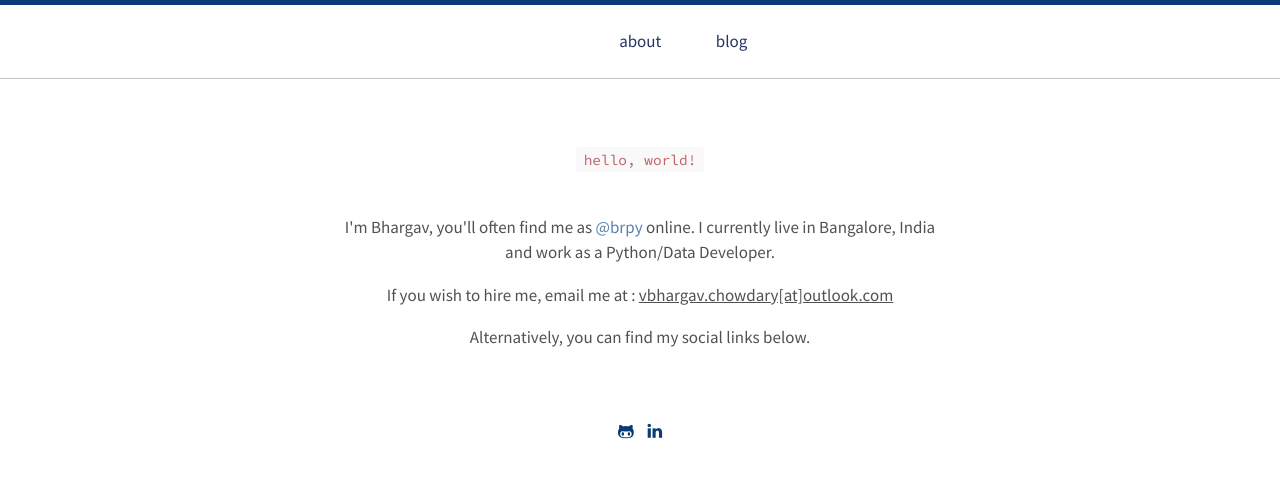
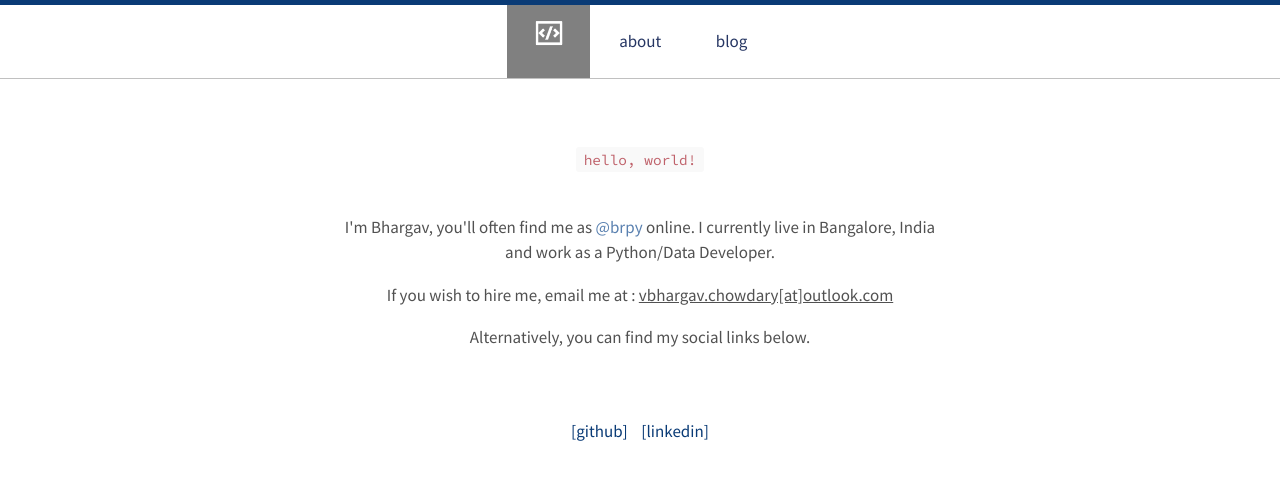
Before and after one commit to hssharadga/hssharadga.github.io, a Jekyll site: the page built from index.html, in a window 1280 px wide. Shown: the top 480 px of the page. Built offline with Jekyll 4.4.1, drawn with Linux system fonts in a browser that asks for light colours.

Commit message:
fix nav bar

```diff
--- a/_layouts/default.html
+++ b/_layouts/default.html
@@ -6,7 +6,7 @@
   <body>
     <nav class="nav-main">
       <ul>
-	      <li class="hvr-underline-reveal"><a href="{{ site.url }}"><img src="{{ site.url }}/favicon.png" alt="logo" width="32" height="32"></a></li>
+	      <li class="hvr-underline-reveal nav-logo"><a href="{{ site.url }}"><img src="{{ site.url }}/favicon.png" alt="logo" width="32" height="32"></a></li>
         <li class="hvr-underline-reveal"><a href="{{ site.baseurl }}/about/">about</a></li>
         <li class="hvr-underline-reveal"><a href="{{ site.baseurl }}/blog/">blog</a></li>
       </ul>
@@ -19,8 +19,8 @@
 
       <footer class="footer">
         <div class="ftr-links">
-          <a href="https://github.com/brpy"><i class="fa fa-github-alt"></i></a>
-          <a href="https://linkedin.com/in/bhargav-chowdary-v/"><i class="fa fa-linkedin"></i></a>
+          <a href="https://github.com/brpy">[github]</a>
+          <a href="https://linkedin.com/in/bhargav-chowdary-v/">[linkedin]</a>
         </div>
       </footer>
     </div>
--- a/css/style.scss
+++ b/css/style.scss
@@ -1,6 +1,9 @@
 ---
 ---
 
+.nav-logo {
+	background-color:gray
+}
 // Variables
 @import "utilities/variables";
 
```
